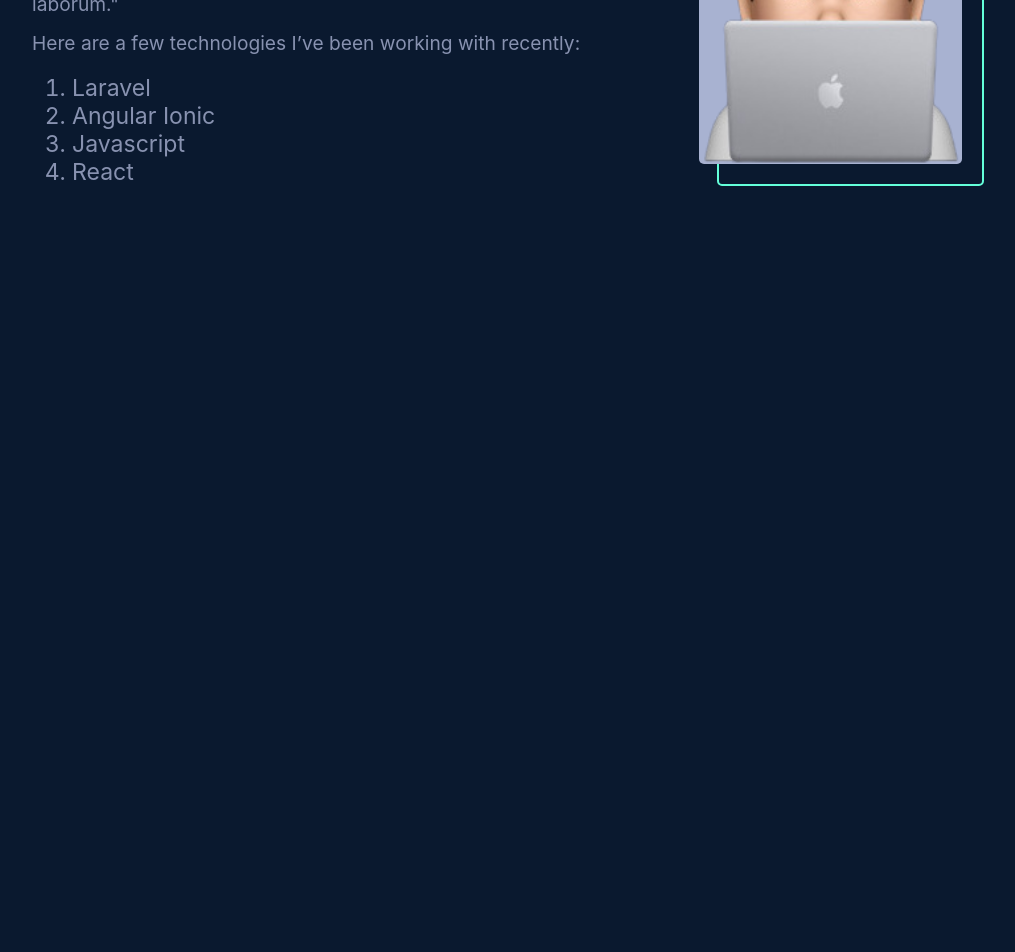
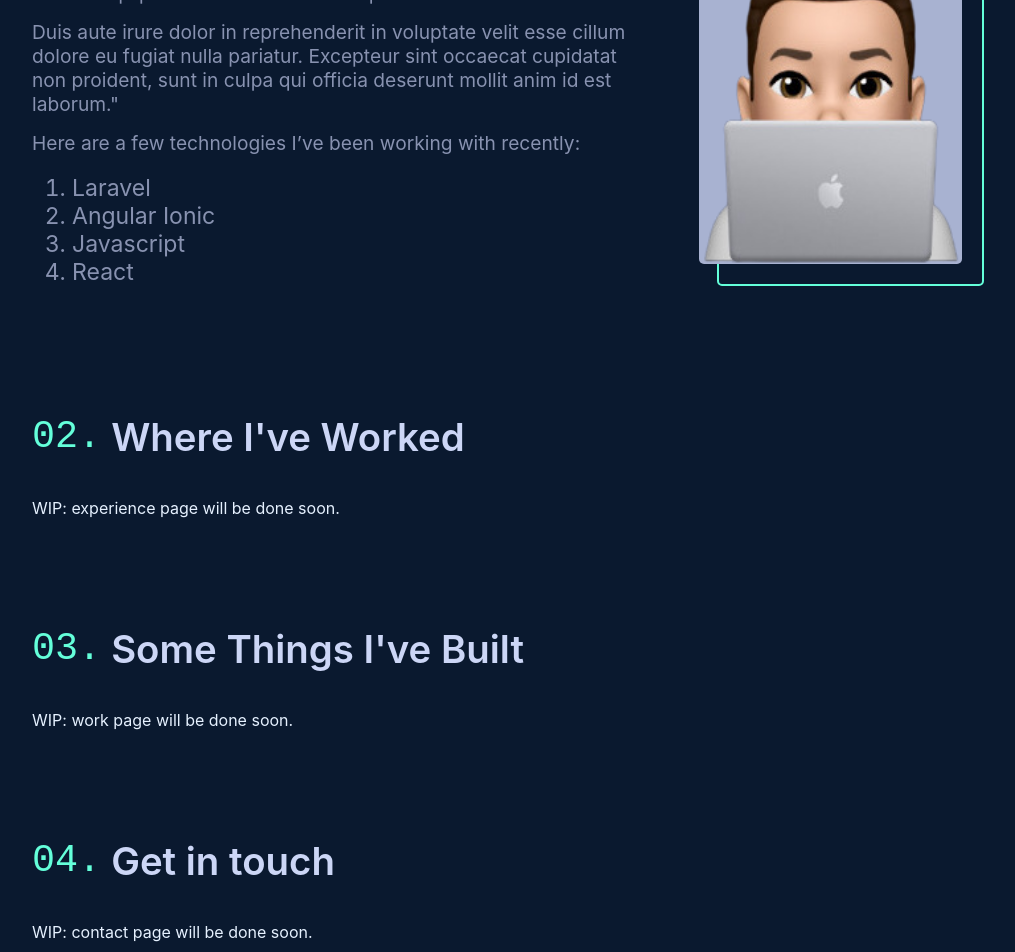
Before and after one commit to manki23/manki23.github.io, a React (Create React App) app: page / in a window 1280 px wide. Shown: the part 1093-2045 px from the top of the page, without its empty margins (122-1137 px from the left). Before the commit the page ends 1630 px from the top, so only its background shows below. Built offline with nearby package versions, Linux system fonts and the light colour scheme.

Commit message:
ADD: pages > contact, experience & work pages and link to the header buttons

```diff
--- a/src/pages/AboutPage.js
+++ b/src/pages/AboutPage.js
@@ -4,7 +4,7 @@ import img from "../assets/manki-bitmoji.png";
 
 const AboutPage = () => {
   return (
-    <div className="about-page">
+    <div className="about-page" id="about-page">
       <h2 className="numbered-heading">About me</h2>
       <div className="content">
         <div className="text-container">
@@ -20,9 +20,7 @@ const AboutPage = () => {
             cupidatat non proident, sunt in culpa qui officia deserunt mollit
             anim id est laborum."
           </p>
-          <p>
-            Here are a few technologies I’ve been working with recently:
-          </p>
+          <p>Here are a few technologies I’ve been working with recently:</p>
           <ol>
             <li>Laravel</li>
             <li>Angular Ionic</li>
@@ -30,10 +28,10 @@ const AboutPage = () => {
             <li>React</li>
           </ol>
         </div>
-        <div className="picture-container">
-          <img className="test-img" src={img} />
+          <div className="picture-container">
+            <img src={img} />
+          </div>
         </div>
-      </div>
     </div>
   );
 };
--- /dev/null
+++ b/src/pages/ContactPage.js
@@ -0,0 +1,16 @@
+import React from "react";
+import "../styles/pages/ContactPage.scss";
+import img from "../assets/manki-bitmoji.png";
+
+const ContactPage = () => {
+  return (
+    <div className="contact-page" id="contact-page">
+      <h2 className="numbered-heading">Get in touch</h2>
+      <div className="content">
+        WIP: contact page will be done soon.
+      </div>
+    </div>
+  );
+};
+
+export default ContactPage;
--- /dev/null
+++ b/src/pages/ExperiencePage.js
@@ -0,0 +1,15 @@
+import React from "react";
+import "../styles/pages/ExperiencePage.scss";
+
+const ExperiencePage = () => {
+  return (
+    <div className="experience-page" id="experience-page">
+      <h2 className="numbered-heading">Where I've Worked</h2>
+      <div className="content">
+        WIP: experience page will be done soon.
+      </div>
+    </div>
+  );
+};
+
+export default ExperiencePage;
--- a/src/pages/HomePage.js
+++ b/src/pages/HomePage.js
@@ -3,7 +3,7 @@ import '../styles/pages/HomePage.scss'
 
 const HomePage = () => {
     return (
-      <div className="home-page">
+      <div className="home-page" id="home-page">
           <div className="pre-title" >
               Hi, my name is
           </div>
--- a/src/pages/Main.js
+++ b/src/pages/Main.js
@@ -2,12 +2,18 @@ import React from 'react'
 import '../styles/pages/Main.scss'
 import AboutPage from './AboutPage';
 import HomePage from './HomePage';
+import ExperiencePage from './ExperiencePage'
+import WorkPage from './WorkPage';
+import ContactPage from './ContactPage';
 
 const Main = () => {
     return (
       <div className="main-content">
           <HomePage />
           <AboutPage />
+          <ExperiencePage />
+          <WorkPage />
+          <ContactPage />
       </div>
     );
   };
--- /dev/null
+++ b/src/pages/WorkPage.js
@@ -0,0 +1,15 @@
+import React from "react";
+import "../styles/pages/WorkPage.scss";
+
+const WorkPage = () => {
+  return (
+    <div className="work-page" id="work-page">
+      <h2 className="numbered-heading">Some Things I've Built</h2>
+      <div className="content">
+        WIP: work page will be done soon.
+      </div>
+    </div>
+  );
+};
+
+export default WorkPage;
--- a/src/styles/pages/AboutPage.scss
+++ b/src/styles/pages/AboutPage.scss
@@ -1,7 +1,7 @@
 @import "../../App.scss";
 
 .about-page {
-  height: 100vh;
+  padding-top: 100px;
 
   .content {
     display: grid;
@@ -19,6 +19,7 @@
       border-radius: 5px;
       margin: 20px;
       img {
+        resize: none;
         width: 100%;
         height: 100%;
         position: absolute;
@@ -27,7 +28,7 @@
         border-radius: 5px;
         top: -20px;
         left: -20px;
-        z-index: 10;
+        z-index: 1;
       }
     }
   }
--- /dev/null
+++ b/src/styles/pages/ContactPage.scss
@@ -0,0 +1,3 @@
+.contact-page {
+    padding-top: 100px;
+}
--- /dev/null
+++ b/src/styles/pages/ExperiencePage.scss
@@ -0,0 +1,3 @@
+.experience-page {
+    padding-top: 100px;
+}
--- /dev/null
+++ b/src/styles/pages/WorkPage.scss
@@ -0,0 +1,3 @@
+.work-page {
+    padding-top: 100px;
+}
```
